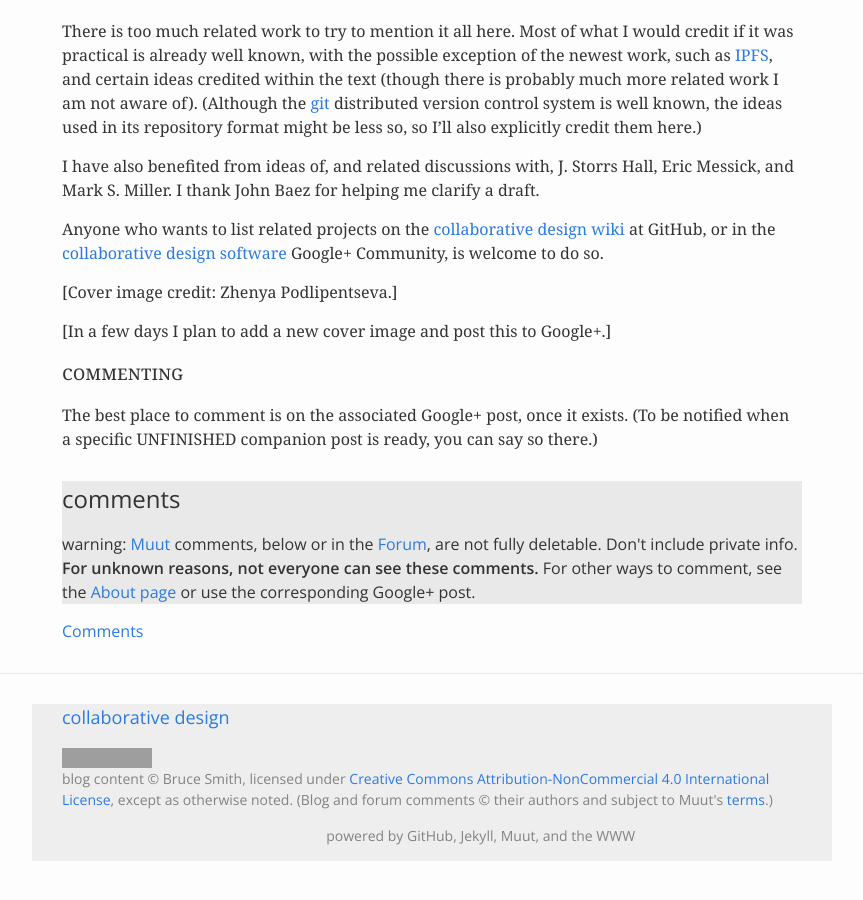
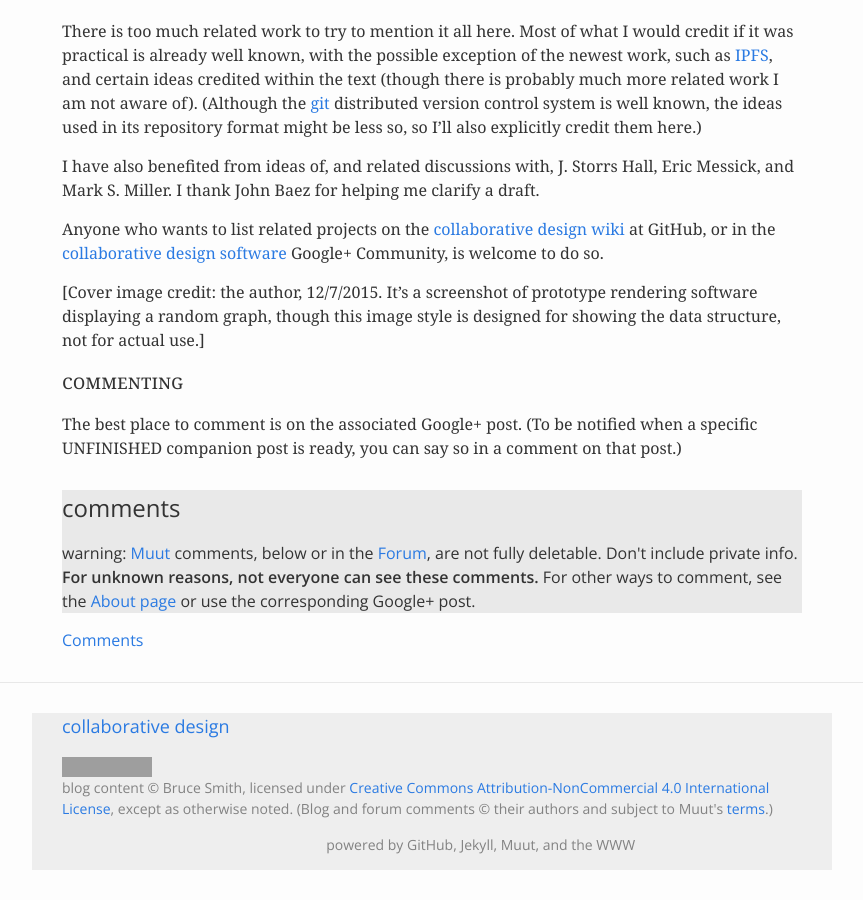
Before and after one commit to oresmus/oresmus.github.io, a Jekyll site: the page built from _posts/2015-11-10-OPSN-data-formats.md, in a window 1280 px wide and 900 px high, scrolled down 16110 px. Shown: the whole window, without its empty margins (208-1071 px from the left). Built offline with Jekyll 4.4.1, drawn with Linux system fonts in a browser that asks for light colours; some of the changed text lies outside the part shown; grey boxes are pictures that could not be loaded.

Commit message:
add new cover image

```diff
--- a/_posts/2015-11-10-OPSN-data-formats.md
+++ b/_posts/2015-11-10-OPSN-data-formats.md
@@ -1,14 +1,13 @@
 ---
 layout: post
 title:  "Extensible Meaning in a Shared Cloud"
-## title:  "extensible meaning in a shared cloud"
 ## title:  "protocols for extensible meaning"
 ## title:  "OPSN data formats and protocols"
 date:   2015-11-10 17:33:55
 author: "Bruce Smith"
 tags: OPSN expr meaning data format protocol uitem udata uref universal
-cover:  "/assets/network-2c-800x600.jpg"
-cover-caption: "semantic networks with partial overlap (artist's representation)"
+cover:  "/assets/scloud2-1540x1155.png"
+cover-caption: "universal expressions in a shared cloud (screenshot of prototype; click to enlarge)"
 ---
 
 
@@ -830,12 +829,12 @@
 or in the [collaborative design software](https://plus.google.com/u/0/communities/106968774922164714591) Google+ Community,
 is welcome to do so.
 
-[Cover image credit: Zhenya Podlipentseva.]
-
-[In a few days I plan to add a new cover image and post this to Google+.]
+[Cover image credit: the author, 12/7/2015.
+It's a screenshot of prototype rendering software displaying a random graph,
+though this image style is designed for showing the data structure, not for actual use.]
 
 
 #### commenting
 
-The best place to comment is on the associated Google+ post, once it exists.
-(To be notified when a specific UNFINISHED companion post is ready, you can say so there.)
+The best place to comment is on the associated Google+ post.
+(To be notified when a specific UNFINISHED companion post is ready, you can say so in a comment on that post.)
```
Also changed, not shown: assets/scloud2-1540x1155.png (added).
